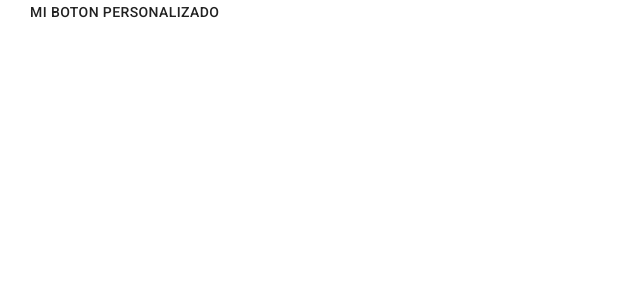
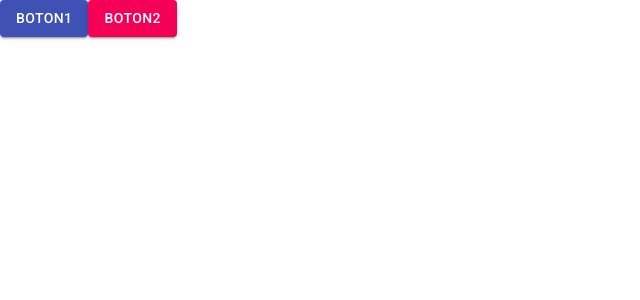
Before and after one commit to MarqCervMartin/Training-Front, a React (Create React App) app in the folder disenio-material/: page / in a window 1280 px wide. Shown: the top 300 px of the page, without its empty margins (0-640 px from the left). Built offline with nearby package versions, Linux system fonts and the light colour scheme.

Commit message:
Modificar valores por defecto

```diff
--- a/disenio-material/src/App.jsx
+++ b/disenio-material/src/App.jsx
@@ -9,6 +9,8 @@ import DeleteIcon from '@material-ui/icons/Delete';
 import {Button, IconButton, Typography} from '@material-ui/core';
 import {makeStyles} from '@material-ui/core/styles'
 import { buildQueries } from '@testing-library/dom';
+import {ThemeProvider} from '@material-ui/core/styles'
+import theme from './temaConfig'
 
 const useStyle = makeStyles(
   {
@@ -26,9 +28,25 @@ function App() {
 
   return (
     <div>
-      <Button className={classes.gus}>
-        Mi boton personalizado
-      </Button>
+
+    <ThemeProvider theme={theme}>
+      <Button
+          variant="contained"
+          color="primary"
+        >
+        Boton1
+        </Button>
+
+        <Button
+          variant="contained"
+          color="secondary"
+        >
+        Boton2
+        </Button>
+    </ThemeProvider>
+
+
+
     </div>
 
 
@@ -114,6 +132,9 @@ USANDO TIPOGRAFIAS
         holaaa2 h1
       </Typography>
 
-
+USANDO CSS
+      <Button className={classes.gus}>
+        Mi boton personalizado
+      </Button>
 
 */
--- /dev/null
+++ b/disenio-material/src/temaConfig.js
@@ -0,0 +1,8 @@
+import {createMuiTheme} from '@material-ui/core/styles'
+
+const theme = createMuiTheme({
+
+
+})
+
+export default theme;
```
